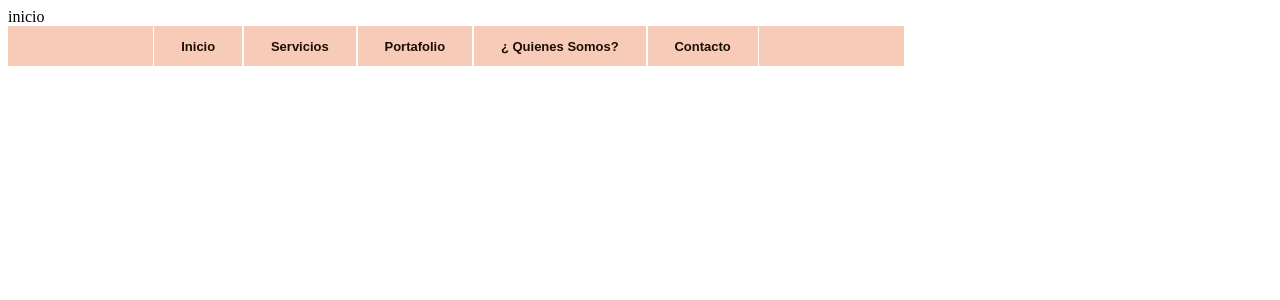
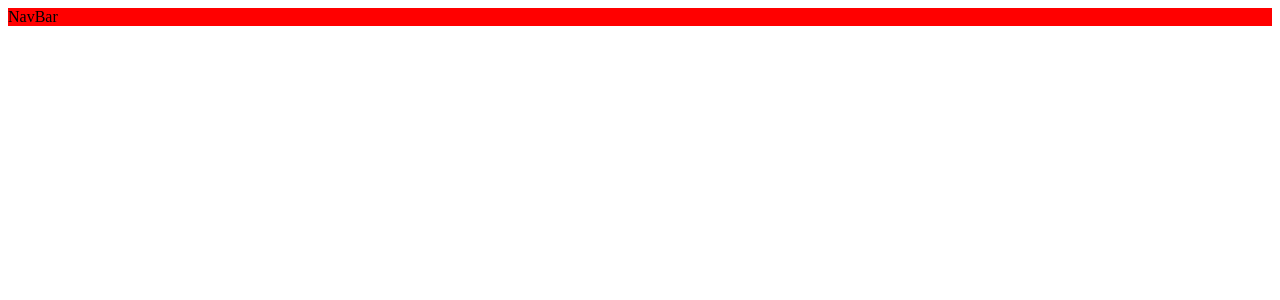
Before and after one commit to MaximilianoBlas/flo-brain-fotografia, a Next.js app: page / in a window 1280 px wide. Shown: the top 300 px of the page. Built offline with nearby package versions, Linux system fonts and the light colour scheme.

Commit message:
creation of components folder
Moví los componentes a esta carpeta para no interrumpir el enrutado.

```diff
--- /dev/null
+++ b/components/navbar.js
@@ -0,0 +1,6 @@
+import React from "react";
+import { container } from "../styles/_navbar.module.scss";
+
+export default function Navbar() {
+  return <div className={container}>NavBar</div>;
+}
--- a/pages/_app.js
+++ b/pages/_app.js
@@ -1,5 +1,3 @@
-
-
 export default function App({ Component, pageProps }) {
-  return <Component {...pageProps} />
+  return <Component {...pageProps} />;
 }
--- a/pages/index.js
+++ b/pages/index.js
@@ -1,12 +1,9 @@
-import Link from "next/link";
-import Navbar from "./navbar";
-
+import Navbar from "../components/navbar";
 
 export default function Home() {
   return (
     <>
       <div>
-                inicio
         <Navbar />
       </div>
     </>
--- a/pages/navbar.js
+++ /dev/null
@@ -1,25 +0,0 @@
-import React from "react";
-import navbar from "../styles/_navbar.module.scss";
-import Link from "next/link";
-
-export default function Navbar() {
-  return (
-    <div className={navbar.navbarMainContainer}>
-      <Link href="/" className={navbar.navbarLink}>
-        <div className={navbar.navbarContainer}>Inicio</div>
-      </Link>
-      <Link href="/servicios" className={navbar.navbarLink}>
-        <div className={navbar.navbarContainer}>Servicios</div>
-      </Link>
-      <Link href="/portafolio" className={navbar.navbarLink}>
-        <div className={navbar.navbarContainer}>Portafolio</div>
-      </Link>
-      <Link href="/quienesSomos" className={navbar.navbarLink}>
-        <div className={navbar.navbarContainer}>¿ Quienes Somos?</div>
-      </Link>
-      <Link href="/contacto" className={navbar.navbarLink}>
-        <div className={navbar.navbarContainer}>Contacto</div>
-      </Link>
-    </div>
-  );
-}
--- a/styles/_navbar.module.scss
+++ b/styles/_navbar.module.scss
@@ -1,27 +1,14 @@
 @import "/styles/theme.module.scss";
 
-.navbarMainContainer {
-    background-color: $navbarColorPrimary;
-    display: flex;
-    width: 70vw;
-    height: 5vh;
-    align-items: center;
-    justify-content: center;
-}
+//desktop
+.container{
+    background-color: red
+};
 
-.navbarLink{
-    text-decoration: none;
-    border: 1px solid white;
-    width: auto;
-    height: 100%;
-    display: flex;
-    align-items: center;
-    padding: 0% 3%;
-}
-
-.navbarContainer{
-    color: $fontColorPrimary;
-    font-family: Arial, Helvetica, sans-serif;
-    font-size: small;
-    font-weight: bold;
-}
+//mobile
+@media only screen
+and (max-device-width: 360px) {
+    .container{
+        background-color: aqua
+    }
+};
```
Also changed, not shown: pages/contacto/index.js (deleted, +0 -12 lines), pages/portafolio/index.js (deleted, +0 -12 lines), pages/quienesSomos/index.js (deleted, +0 -12 lines), pages/servicios/index.js (deleted, +0 -13 lines), components/carrousel.js (renamed from pages/carrusel.js). Lines whose indentation alone changed are shown as unchanged.
